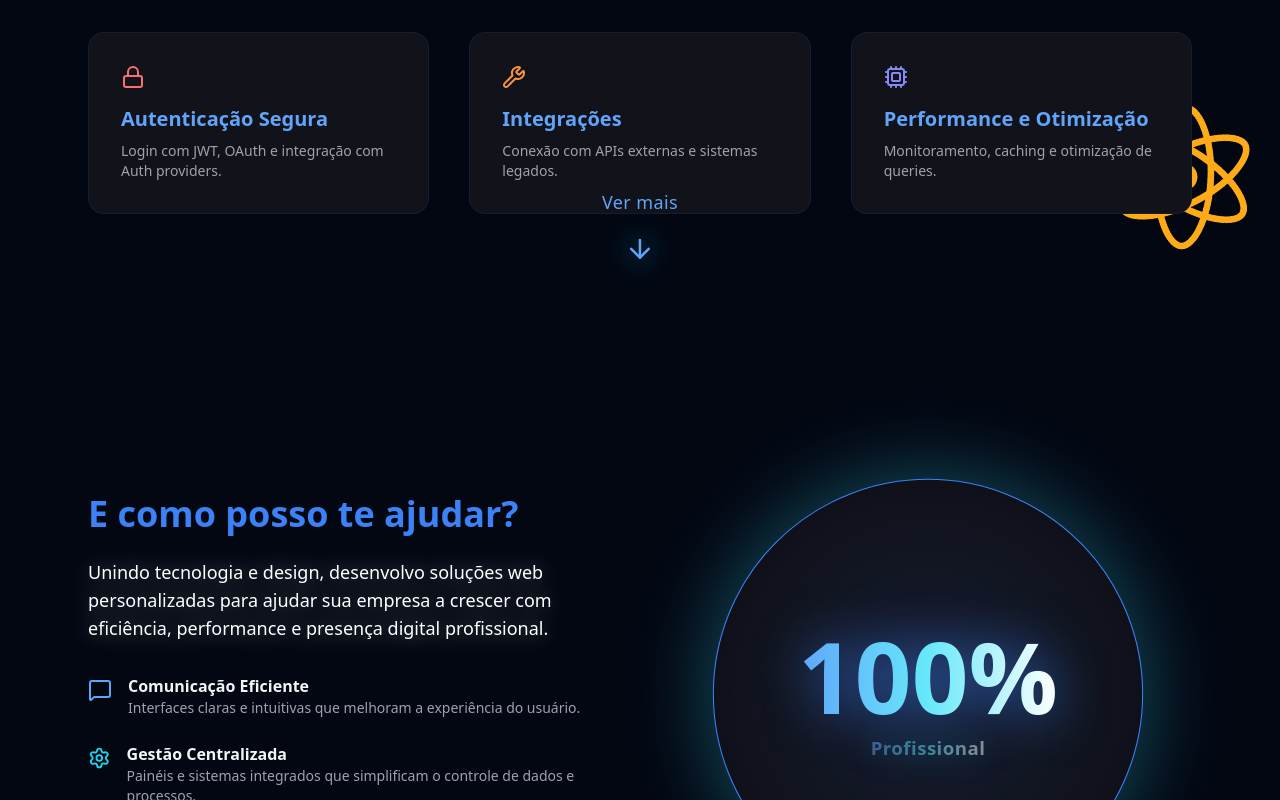
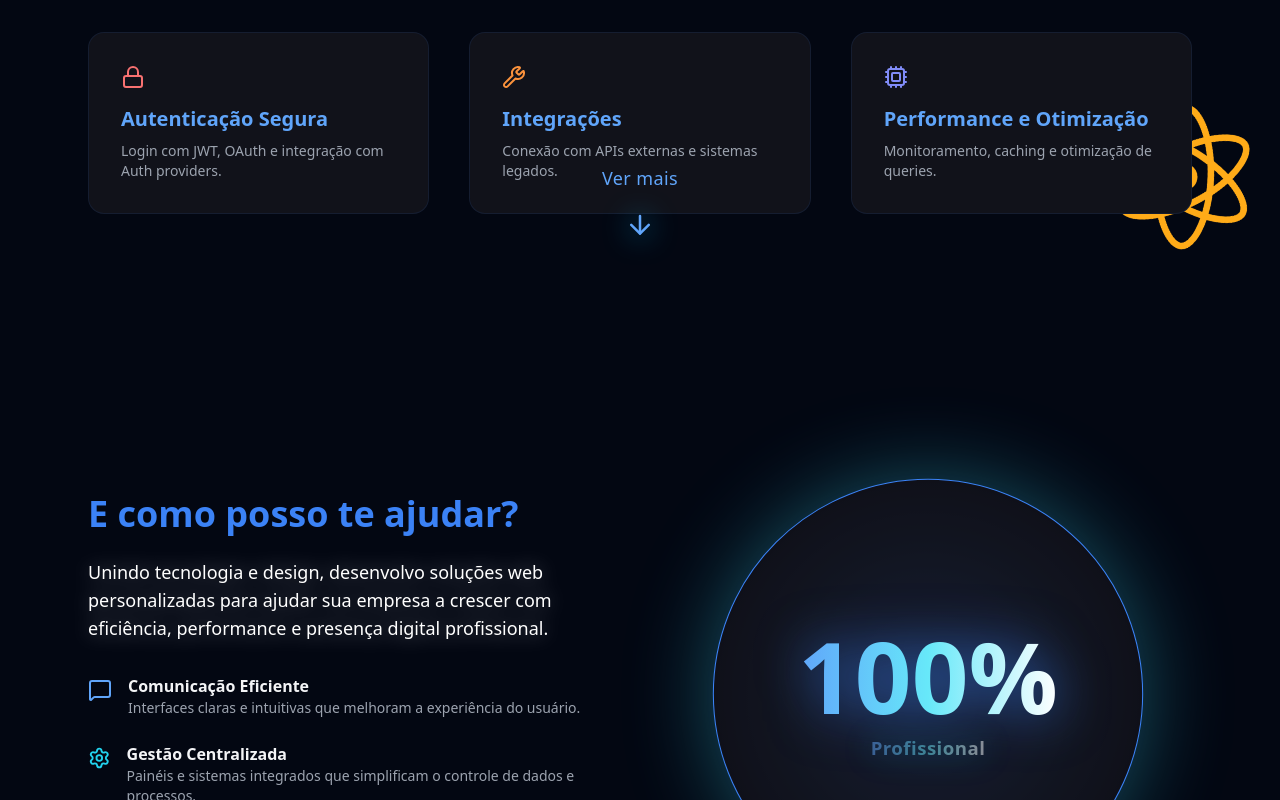
Before and after one commit to Yrmih/portfolio-web, a Next.js app: page / in a window 1280 px wide. Shown: the part 2640-3440 px from the top of the page. Built offline with nearby package versions, Linux system fonts and the light colour scheme.

Commit message:
refactor(services): substitui botão de scroll por componente modular ScrollIndicator reutilizável

```diff
--- a/src/sections/Hero.tsx
+++ b/src/sections/Hero.tsx
@@ -12,12 +12,9 @@ export default function Hero() {
       id="home"
       className="relative min-h-screen flex flex-col justify-center items-center text-center overflow-hidden bg-black"
     >
-
       <HeroVideo />
 
-
       <div className="relative z-10 flex flex-col md:flex-row items-center justify-center gap-12 px-6 md:px-16">
-
         <motion.div
           className="flex flex-col items-center md:items-start max-w-lg text-white"
           initial={{ opacity: 0, x: -50 }}
@@ -34,7 +31,6 @@ export default function Hero() {
           </p>
 
           <div className="flex flex-col md:flex-row gap-4">
-
             <motion.a
               href="#services"
               whileHover={{
@@ -48,7 +44,6 @@ export default function Hero() {
               <span className="absolute inset-0 rounded-xl opacity-0 group-hover:opacity-100 transition-all duration-300 bg-[radial-gradient(circle_at_center,rgba(0,150,255,0.3)_0%,transparent_80%)]"></span>
             </motion.a>
 
-            {/* Botão Fale comigo */}
             <motion.a
               href="#contact"
               whileHover={{
@@ -130,7 +125,6 @@ export default function Hero() {
         </motion.div>
       </div>
 
-      {/* 👇 Indicador de scroll modular */}
       <ScrollIndicator target="#about" label="Ver mais" />
     </section>
   );
--- a/src/sections/Services.tsx
+++ b/src/sections/Services.tsx
@@ -11,9 +11,9 @@ import {
   Wrench,
   Cpu,
   Code,
-  ArrowDown,
 } from "lucide-react";
 import AtomsAnimation from "@/components/AtomsAnimation";
+import ScrollIndicator from "@/components/ScrollIndicator";
 
 const topServices = [
   {
@@ -93,9 +93,9 @@ export default function Services({ id }: { id: string }) {
         Meus Serviços
       </motion.h2>
 
-      {/* Top cards lado a lado, iguais ao About */}
+      {/* Top cards lado a lado */}
       <div className="flex flex-col md:flex-row gap-6 max-w-4xl w-full mb-12">
-        {topServices.map((card, i) => (
+        {topServices.map((card) => (
           <motion.div
             key={card.title}
             initial={{ opacity: 0, y: 30 }}
@@ -114,13 +114,8 @@ export default function Services({ id }: { id: string }) {
               src={card.icon}
               alt={card.title}
               className="w-12 h-12 mb-4 relative z-10 opacity-90 hover:opacity-100 transition-opacity duration-300"
-              animate={{
-                y: [0, -6, 0],
-              }}
-              whileHover={{
-                rotate: [0, 8, -8, 0],
-                scale: 1.1,
-              }}
+              animate={{ y: [0, -6, 0] }}
+              whileHover={{ rotate: [0, 8, -8, 0], scale: 1.1 }}
               transition={{
                 duration: 2,
                 repeat: Infinity,
@@ -150,7 +145,7 @@ export default function Services({ id }: { id: string }) {
             }}
             className="relative bg-[#11121a] p-8 rounded-2xl overflow-hidden border border-blue-500/10 transition-all duration-300 group z-10"
           >
-            {/* Efeito elétrico atrás do card */}
+            {/* Efeito elétrico */}
             <motion.div
               className="absolute inset-0 rounded-2xl opacity-0 group-hover:opacity-100 transition-opacity duration-300"
               animate={{
@@ -178,51 +173,7 @@ export default function Services({ id }: { id: string }) {
         ))}
       </div>
 
-      {/* Botão "Ver mais" */}
-      <motion.a
-        href="#howtohelp"
-        whileHover={{
-          scale: 1.1,
-          textShadow: "0px 0px 14px rgba(0,200,255,0.8)",
-        }}
-        transition={{ duration: 0.3 }}
-        className="absolute bottom-10 left-1/2 -translate-x-1/2 flex flex-col items-center text-blue-400 hover:text-blue-300 font-medium tracking-wide cursor-pointer group z-20"
-      >
-        <span className="relative z-10 mb-2 text-lg group-hover:animate-pulse">
-          Ver mais
-        </span>
-
-        <motion.div
-          animate={{
-            y: [0, 10, 0],
-            filter: [
-              "drop-shadow(0 0 6px rgba(0,200,255,0.5))",
-              "drop-shadow(0 0 15px rgba(0,200,255,1))",
-              "drop-shadow(0 0 6px rgba(0,200,255,0.5))",
-            ],
-          }}
-          transition={{
-            repeat: Infinity,
-            duration: 2,
-            ease: "easeInOut",
-          }}
-        >
-          <ArrowDown size={30} className="group-hover:text-blue-300" />
-        </motion.div>
-
-        <motion.span
-          className="absolute w-28 h-28 rounded-full bg-blue-500/10 blur-3xl opacity-0 group-hover:opacity-100 transition-opacity duration-700"
-          animate={{
-            scale: [1, 1.8, 1],
-            opacity: [0.15, 0.4, 0.15],
-          }}
-          transition={{
-            repeat: Infinity,
-            duration: 3,
-            ease: "easeInOut",
-          }}
-        />
-      </motion.a>
+      <ScrollIndicator target="#howtohelp" label="Ver mais" />
     </section>
   );
 }
```
